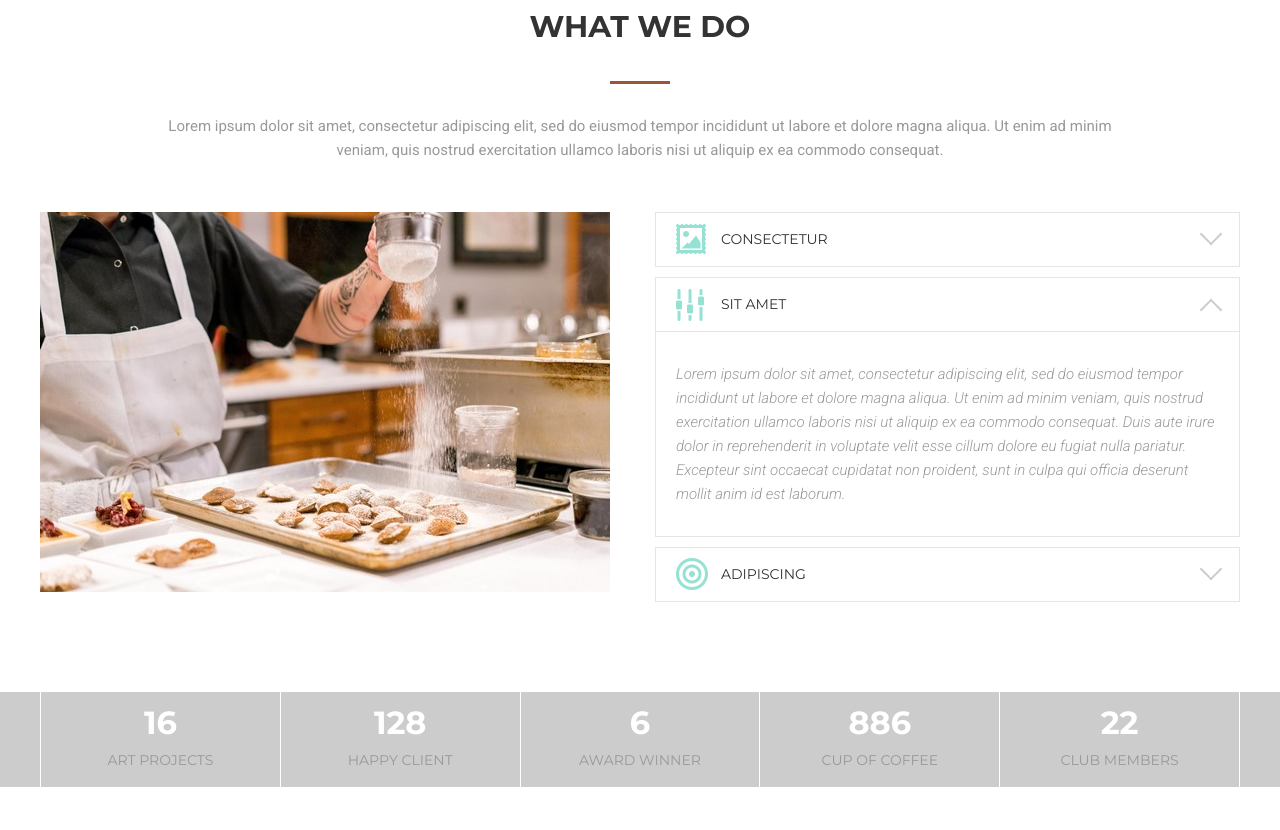
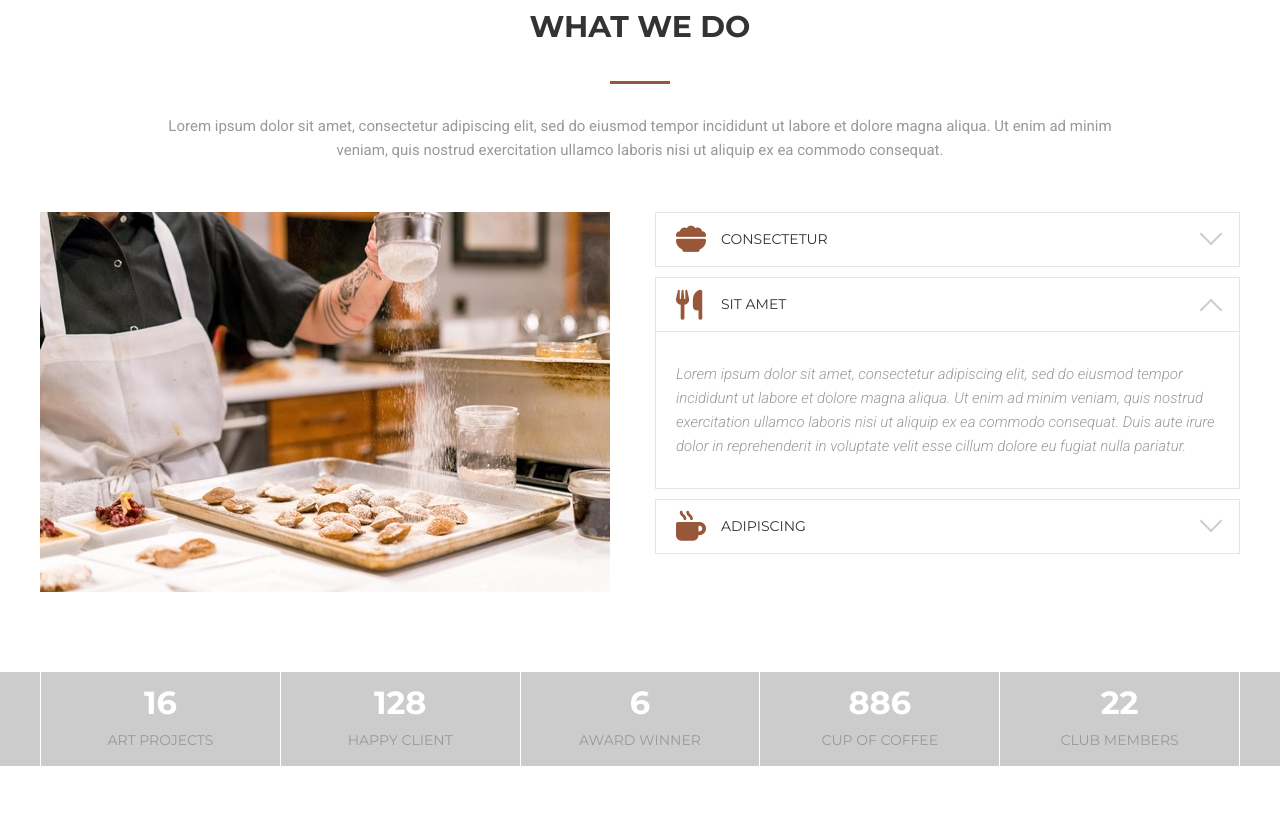
Before and after one commit to Peccopa/MoGo, a PHP site: page / in a window 1280 px wide. Shown: the part 2645-3475 px from the top of the page. Run offline with PHP 8.4, Linux system fonts and the light colour scheme; data that the repository does not hold is empty; some libraries are stand-ins or nearby versions.

Commit message:
item_card2php

```diff
--- a/TheCafe/assets/css/style.css
+++ b/TheCafe/assets/css/style.css
@@ -842,6 +842,7 @@ hr {
     z-index: 1;
 
     transform: translateY(-50%); /*выравниваем по Y*/
+
 }
 
 .accordion__content {
@@ -1621,7 +1622,7 @@ hr {
 .map__title {
     font-size: 24px;
     font-weight: 700;
-    color: #985739  ;
+    color: #985739;
     text-transform: uppercase;
 }
 
@@ -2118,6 +2119,7 @@ width: 40%;
             width: 100%;
         }
 
+
         /* Reviews */
         .reviews__photo {
             position: static;
--- a/TheCafe/index.php
+++ b/TheCafe/index.php
@@ -330,28 +330,33 @@ if(isset($_COOKIE['postToReg'])) {
 
                         <div class="accordion__item" data-collapse="#wedo_1">
                             <div class="accordion__header">
-                                <img class="accordion__icon" src="./assets/images/wedo/photography.png" alt="">
+<!--                                <img class="accordion__icon" src="./assets/images/wedo/photography.png" alt="">-->
+<!--                                <i class="fa-solid fa-bowl-food"></i>-->
+                                <i class="fa-solid fa-bowl-food fa-2xl accordion__icon" style="color: #985739;"></i>
                                 <div class="accordion__title">consectetur</div>
                             </div>
-                            <div class="accordion__content" id="wedo_1"><p>Lorem ipsum dolor sit amet, consectetur adipiscing elit, sed do eiusmod tempor incididunt ut labore et dolore magna aliqua. Ut enim ad minim veniam, quis nostrud exercitation ullamco laboris nisi ut aliquip ex ea commodo consequat. Duis aute irure dolor in reprehenderit in voluptate velit esse cillum dolore eu fugiat nulla pariatur. Excepteur sint occaecat cupidatat non proident, sunt in culpa qui officia deserunt mollit anim id est laborum.</p>
+                            <div class="accordion__content" id="wedo_1"><p>Lorem ipsum dolor sit amet, consectetur adipiscing elit, sed do eiusmod tempor incididunt ut labore et dolore magna aliqua. Ut enim ad minim veniam, quis nostrud exercitation ullamco laboris nisi ut aliquip ex ea commodo consequat. Duis aute irure dolor in reprehenderit in voluptate velit esse cillum dolore eu fugiat nulla pariatur.</p>
                             </div>
                         </div> <!-- accordion__item -->
 
                         <div class="accordion__item active" data-collapse="#wedo_2">
                             <div class="accordion__header">
-                                <img class="accordion__icon" src="./assets/images/wedo/creativity.png" alt="">
+<!--                                <img class="accordion__icon" src="./assets/images/wedo/creativity.png" alt="">-->
+<!--                                <i class="fa-solid fa-utensils"></i>-->
+                                <i class="fa-solid fa-utensils fa-2xl accordion__icon" style="color: #985739;"></i>
                                 <div class="accordion__title">sit amet</div>
                             </div>
-                            <div class="accordion__content" id="wedo_2"><p>Lorem ipsum dolor sit amet, consectetur adipiscing elit, sed do eiusmod tempor incididunt ut labore et dolore magna aliqua. Ut enim ad minim veniam, quis nostrud exercitation ullamco laboris nisi ut aliquip ex ea commodo consequat. Duis aute irure dolor in reprehenderit in voluptate velit esse cillum dolore eu fugiat nulla pariatur. Excepteur sint occaecat cupidatat non proident, sunt in culpa qui officia deserunt mollit anim id est laborum.</p>
+                            <div class="accordion__content" id="wedo_2"><p>Lorem ipsum dolor sit amet, consectetur adipiscing elit, sed do eiusmod tempor incididunt ut labore et dolore magna aliqua. Ut enim ad minim veniam, quis nostrud exercitation ullamco laboris nisi ut aliquip ex ea commodo consequat. Duis aute irure dolor in reprehenderit in voluptate velit esse cillum dolore eu fugiat nulla pariatur.</p>
                             </div>
                         </div> <!-- accordion__item -->
 
                         <div class="accordion__item" data-collapse="#wedo_3">
                             <div class="accordion__header">
-                                <img class="accordion__icon" src="./assets/images/wedo/webdesign.png" alt="">
+<!--                                <img class="accordion__icon" src="./assets/images/wedo/webdesign.png" alt="">-->
+                                <i class="fa-solid fa-mug-hot fa-2xl accordion__icon" style="color: #985739;"></i>
                                 <div class="accordion__title">adipiscing</div>
                             </div>
-                            <div class="accordion__content" id="wedo_3"><p>Lorem ipsum dolor sit amet, consectetur adipiscing elit, sed do eiusmod tempor incididunt ut labore et dolore magna aliqua. Ut enim ad minim veniam, quis nostrud exercitation ullamco laboris nisi ut aliquip ex ea commodo consequat. Duis aute irure dolor in reprehenderit in voluptate velit esse cillum dolore eu fugiat nulla pariatur. Excepteur sint occaecat cupidatat non proident, sunt in culpa qui officia deserunt mollit anim id est laborum.</p>
+                            <div class="accordion__content" id="wedo_3"><p>Lorem ipsum dolor sit amet, consectetur adipiscing elit, sed do eiusmod tempor incididunt ut labore et dolore magna aliqua. Ut enim ad minim veniam, quis nostrud exercitation ullamco laboris nisi ut aliquip ex ea commodo consequat. Duis aute irure dolor in reprehenderit in voluptate velit esse cillum dolore eu fugiat nulla pariatur.</p>
                             </div>
                         </div> <!-- accordion__item -->
 
```
